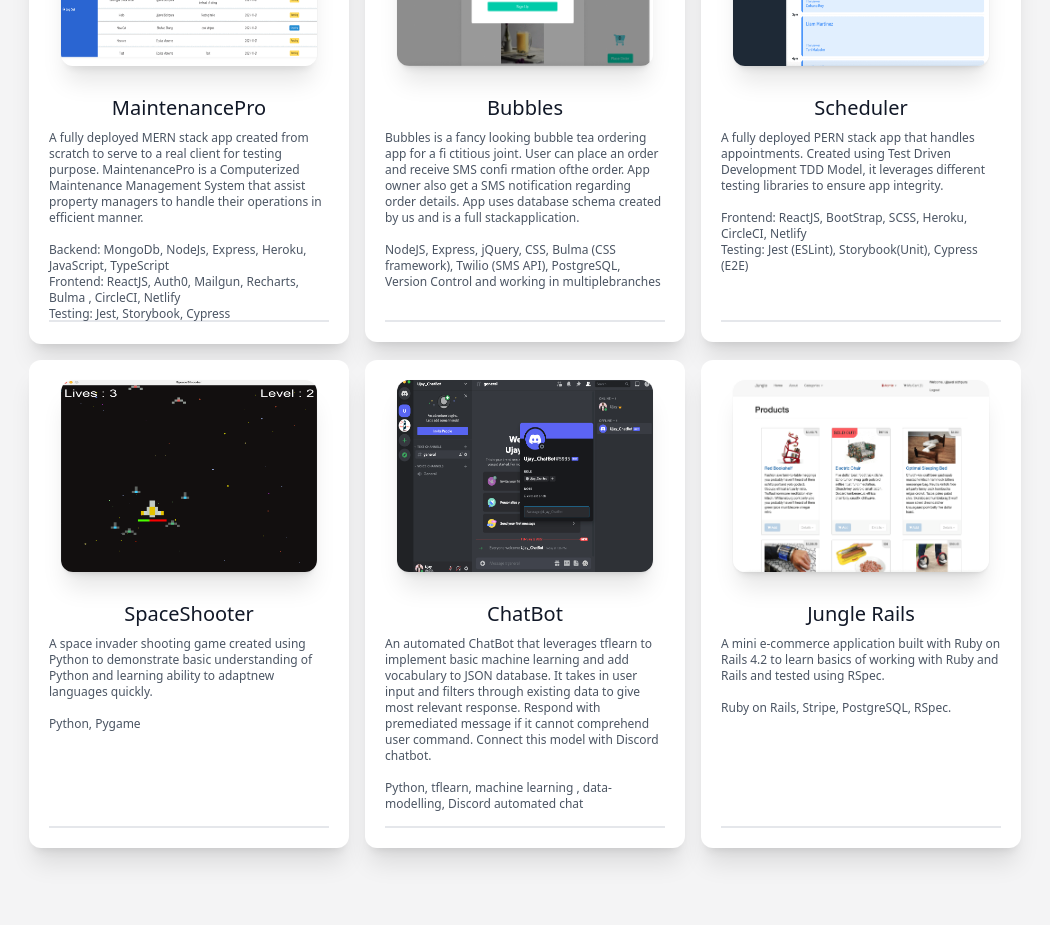
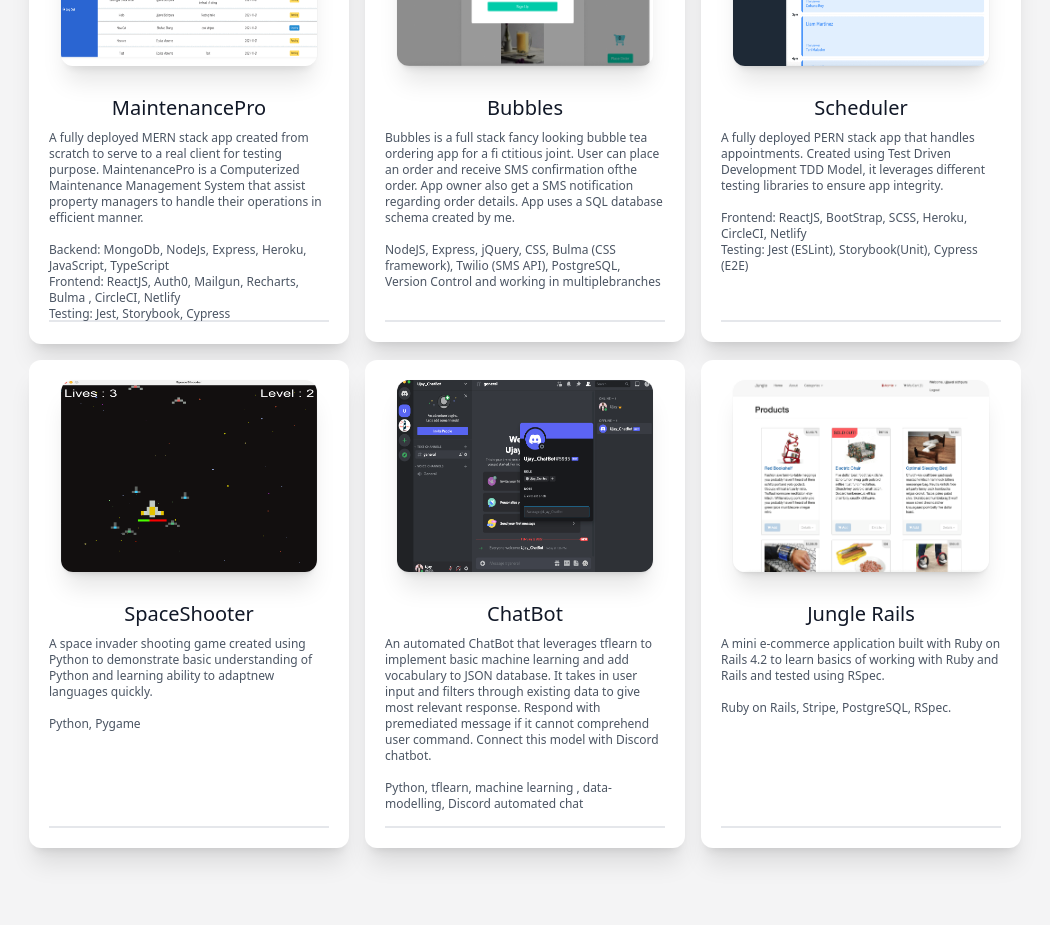
Before and after one commit to ujjawalsidhpura/Portfolio, a React (Create React App) app: page / in a window 1280 px wide. Shown: the part 800-1725 px from the top of the page, without its empty margins (115-1165 px from the left). Built offline with nearby package versions, Linux system fonts and the light colour scheme.

Commit message:
grammar error fix

```diff
--- a/src/components/Projects.js
+++ b/src/components/Projects.js
@@ -58,7 +58,7 @@ export default function Projects() {
                                     Bubbles
                                 </p>
                                 <p className='text-xs text-left sm:text-xs text-gray-600 w-auto inline-block border-b-2 h-48'>
-                                    Bubbles is a fancy looking bubble tea ordering app for a fi ctitious joint. User can place an order and receive SMS confi rmation ofthe order. App owner also get a SMS notification regarding order details. App uses database schema created by us and is a full stackapplication.
+                                    Bubbles is a full stack fancy looking bubble tea ordering app for a fi ctitious joint. User can place an order and receive SMS confirmation ofthe order. App owner also get a SMS notification regarding order details. App uses a SQL database schema created by me.
                                     <br></br>
                                     <br></br>
                                     NodeJS, Express, jQuery, CSS, Bulma (CSS framework), Twilio (SMS API), PostgreSQL, Version Control and working in multiplebranches
```
